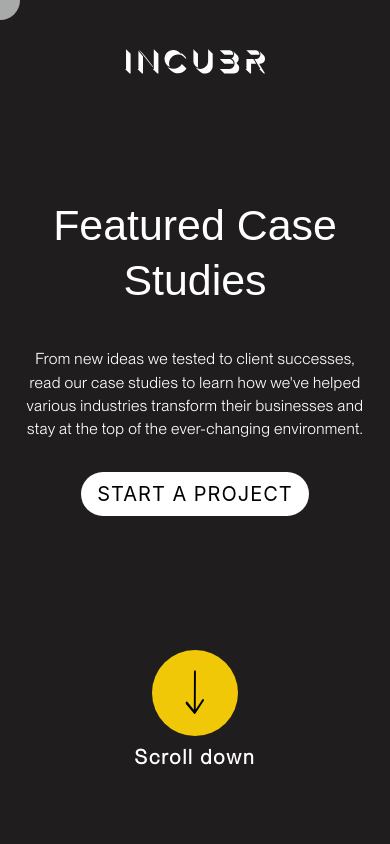
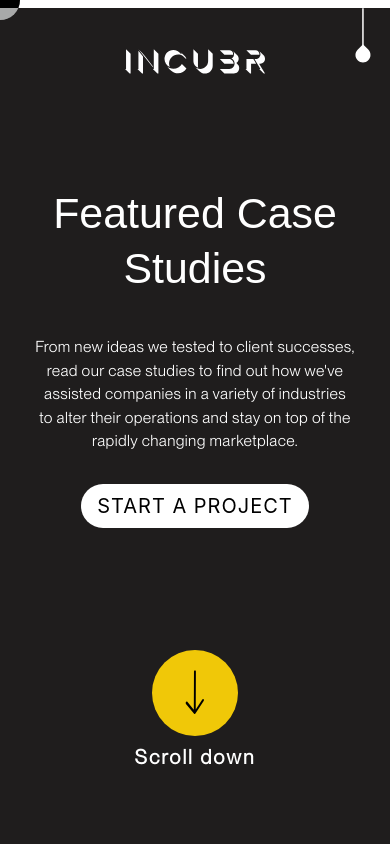
Before and after one commit to incubr/incubr-1, a Next.js app: page /work in a window 390 px wide. Shown: the top 844 px of the page. Built offline with nearby package versions, Linux system fonts and the light colour scheme.

Commit message:
new navigation panel for mobile device

```diff
--- a/data/services.js
+++ b/data/services.js
@@ -15,7 +15,7 @@ export const servicesData = [
     id: 3,
     title: "Find & Deploy Tech Resources",
     description:
-      "We help you find, compare and deploy the right technologies for your business. We recruit, hire, train, upskill, and deploy entry-to-senior-level domestic tech talent. We understand what it takes to get technology deployed, including all change management aspects related to new ways of working. ",
+      "We help you find, compare and deploy the right technologies for your business. We find, hire, train, upskill, and deploy local tech talent at all levels, from entry to senior. We understand what it takes to get technology deployed, including all change management aspects related to new ways of working.",
   },
   {
     id: 4,
--- a/pages/careers.jsx
+++ b/pages/careers.jsx
@@ -9,6 +9,7 @@ import { Store } from "@/context";
 import Footer from "@/src/components/footer";
 import { jobs } from "@/data/jobs";
 import Link from "next/link";
+import MobileNavigation from "@/src/components/mobileNavigation";
 
 export default function Careers() {
   const { height, width } = React.useContext(Store);
@@ -20,6 +21,7 @@ export default function Careers() {
         style={{ height: width > 1024 ? height - height * 0.05 : "95vh" }}
       >
         <Navigation />
+        <MobileNavigation />
         <Headers />
         <div className="flex flex-1 justify-center items-center">
           <div className="lg:w-[60%] text-black items-center lg:items-start flex flex-col w-full px-6 sm:px-16 lg:px-0">
--- a/pages/services.jsx
+++ b/pages/services.jsx
@@ -8,6 +8,7 @@ import ServiceCard from "@/src/components/common/serviceCard";
 import Footer from "@/src/components/footer";
 import { servicesData } from "@/data/services";
 import Link from "next/link";
+import MobileNavigation from "@/src/components/mobileNavigation";
 
 export default function Services() {
   const { height, width } = React.useContext(Store);
@@ -18,6 +19,7 @@ export default function Services() {
         style={{ height: width > 1024 ? height - height * 0.05 : "95vh" }}
       >
         <Navigation isDark />
+        <MobileNavigation isDark />
         <Headers isDark />
         <div className="flex flex-1 justify-center items-center">
           <div className="lg:w-[60%] text-white items-center lg:items-start flex flex-col w-full mt-16 lg:mt-0 px-6 sm:px-16 lg:px-0">
@@ -27,15 +29,15 @@ export default function Services() {
               onMouseLeave={onmouseleave}
             >
               <div className="flex flex-col items-center text-center lg:text-start lg:items-start lg:flex-row">
-                We Innovate, Nourish &amp; Grow Startups
+                We nourish, innovate &amp; grow startups
               </div>
               <span className=" font-[Arial] items-center lg:items-start text-center lg:text-start"></span>
             </div>
             <span className=" font-[PPNeueMontreal] sm:w-[60%] lg:w-auto text-white  text-center lg:text-start leading-[1.5] lg:leading-[2vw] flex-col flex mt-10 lg:mt-[2vw] text-[4vw] sm:text-xl lg:text-[1.5vw] tracking-wide font-[350]">
-              {`We are uniquely positioned with skills to\n
-               build your next big Startup. With our\n
-                high-quality development services, you can\n
-                 propel your company into the future.`
+              {`We are uniquely positioned for new-age\n
+               startups and with our top-notch services,\n
+                we have the ability to take your business\n
+                 to the next big level. `
                 .split("\n")
                 .map((line, i) => (
                   <span key={i + line}>{line}</span>
--- a/pages/start-a-project.jsx
+++ b/pages/start-a-project.jsx
@@ -8,6 +8,7 @@ import Image from "next/image";
 import ArrowDown from "@/assets/arrowDown.svg";
 import Footer from "@/src/components/footer";
 import { toast } from "react-toastify";
+import MobileNavigation from "@/src/components/mobileNavigation";
 
 const ElevatedBox = ({ childern, title, notBorder = false }) => {
   return (
@@ -89,6 +90,7 @@ export default function StartAProject() {
         style={{ height: height, paddingBottom: height * 0.05 }}
       >
         <Navigation />
+        <MobileNavigation />
         <Headers />
         <div className="flex flex-1 justify-center items-center">
           <div className="lg:w-[60%] text-black items-center lg:items-start flex flex-col w-full mt-16 lg:mt-0 px-6 sm:px-16 lg:px-0">
--- a/pages/work.jsx
+++ b/pages/work.jsx
@@ -10,6 +10,7 @@ import WorkCard from "@/src/components/common/workcard";
 import Footer from "@/src/components/footer";
 import { work } from "@/data/work";
 import Link from "next/link";
+import MobileNavigation from "@/src/components/mobileNavigation";
 
 export default function Work() {
   const { height, width } = React.useContext(Store);
@@ -20,8 +21,9 @@ export default function Work() {
         className="w-full relative bg-[#1F1D1D] flex flex-col"
         style={{ height: width > 1024 ? height - height * 0.05 : "95vh" }}
       >
-        <Navigation isDark={true} />
+        <Navigation isDark />
         <Headers isDark />
+        <MobileNavigation isDark />
         <div className="flex flex-1 justify-center items-center">
           <div className="lg:w-[60%] text-white items-center lg:items-start flex flex-col w-full mt-16 lg:mt-0 px-6 sm:px-16 lg:px-0">
             <div
@@ -36,9 +38,10 @@ export default function Work() {
             </div>
             <span className=" font-[PPNeueMontreal] sm:w-[60%] lg:w-auto text-white  text-center lg:text-start leading-[1.5] lg:leading-[2vw] lg:mt-[2vw] flex-col flex mt-10 text-[4vw] sm:text-xl lg:text-[1.5vw] tracking-wide font-[350]">
               {`From new ideas we tested to client successes,\n
-               read our case studies to learn how we've helped\n
-                various industries transform their businesses and\n
-                 stay at the top of the ever-changing environment.`
+               read our case studies to find out how we've\n
+                assisted companies in a variety of industries\n
+                 to alter their operations and stay on top of the\n
+                  rapidly changing marketplace.`
                 .split("\n")
                 .map((line, i) => (
                   <span key={i + line}>{line}</span>
--- a/src/animation/mobileNavigation.js
+++ b/src/animation/mobileNavigation.js
@@ -8,7 +8,8 @@ export const mobileAnimateNavigation = (isDark = false) => {
     duration: 0.3,
     width: "100%",
     height: "100vh",
-    position: "fixed"
+    position: "fixed",
+    zIndex: 100,
   });
 
   timeline.to("#navigation__trigger", {
@@ -98,7 +99,8 @@ export const mobileReverseNavigation = (isRight = false, isDark = false) => {
 
   timeline.to(".navigation__mobile", {
     duration: 0.3,
-    height: "31vw"
+    height: "31vw",
+    zIndex: 40,
   });
 };
 
--- a/src/components/footer/index.jsx
+++ b/src/components/footer/index.jsx
@@ -42,10 +42,10 @@ export default function Footer({ isDark = false }) {
                 We are a new-age brand incubator that specializes in integrated
                 digital solutions- website, app, marketing, UX/UI, and
                 technology. We engineer, design, and help you scale your
-                products to reach your target group. Since day one, we've helped
-                innovators and founders take their startups to the next level by
-                providing them with the tools and guidance they need to turn
-                their excellent ideas into powerful companies.
+                products to reach your target group. Since the beginning, we've
+                given entrepreneurs the tools and direction they need to
+                transform their great ideas into successful businesses,
+                assisting them in taking their businesses to the next level.
               </div>
             </div>
             <div className="flex lg:hidden justify-center items-center">
--- a/src/components/headers/index.jsx
+++ b/src/components/headers/index.jsx
@@ -1,13 +1,10 @@
-import Image from "next/image";
 import Link from "next/link";
 import React from "react";
-import Logo from "@/assets/INCUBR.svg";
-import DarkLogo from "@/assets/darkIncubr.svg";
 
 export default function Headers({ isDark = false }) {
   return (
     <div className="flex w-full justify-center absolute top-0 left-0">
-      <div className="w-[83%] sm:w-[85%] flex justify-center sm:justify-between mt-[12vw] sm:mt-16 2xl:mt-20">
+      <div className="w-[83%] sm:w-[85%] z-[50] flex justify-center sm:justify-between mt-[12vw] sm:mt-16 2xl:mt-20">
         <Link href={"/"}>
           <svg
             viewBox="0 0 163 29"
--- a/src/components/mobileNavigation/index.jsx
+++ b/src/components/mobileNavigation/index.jsx
@@ -26,7 +26,11 @@ export default function MobileNavigation({ isDark = false }) {
 
   return (
     <div className="navigation__mobile  flex sm:hidden h-[31vw]  w-full sm:w-16 font-[Arial] z-[40] fixed right-0 sm:left-0 sm:items-center">
-      <div className=" innerbox__mobile bg-[#1F1D1D] w-full flex z-[41] h-[2vw]">
+      <div
+        className={`innerbox__mobile ${
+          isDark ? "bg-[#fff]" : "bg-[#1F1D1D]"
+        } w-full flex z-[41] h-[2vw]`}
+      >
         <div
           onClick={() => {
             setOpened(!opened);
@@ -43,9 +47,9 @@ export default function MobileNavigation({ isDark = false }) {
           >
             <path
               d="M12.6166 60.6799C12.9921 60.3044 13.6009 60.3044 13.9764 60.6799L22.1353 68.8388C27.0169 73.7204 27.0169 81.635 22.1353 86.5165V86.5165C17.2537 91.3981 9.29431 91.3532 4.41276 86.4716V86.4716C-0.419483 81.6394 -0.463898 73.7604 4.36835 68.9281L12.6166 60.6799Z"
-              fill="#1F1D1D"
+              fill={isDark ? "#fff" : "#1F1D1D"}
             />
-            <path d="M12 0H14.5V66H12V0Z" fill="#1F1D1D" />
+            <path d="M12 0H14.5V66H12V0Z" fill={isDark ? "#fff" : "#1F1D1D"} />
           </svg>
         </div>
         <button
```
